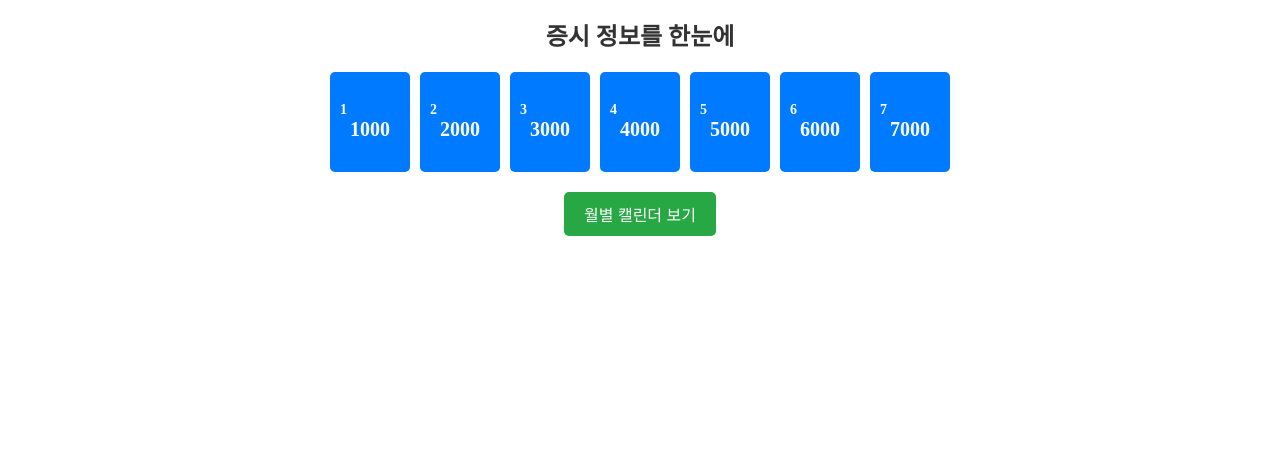
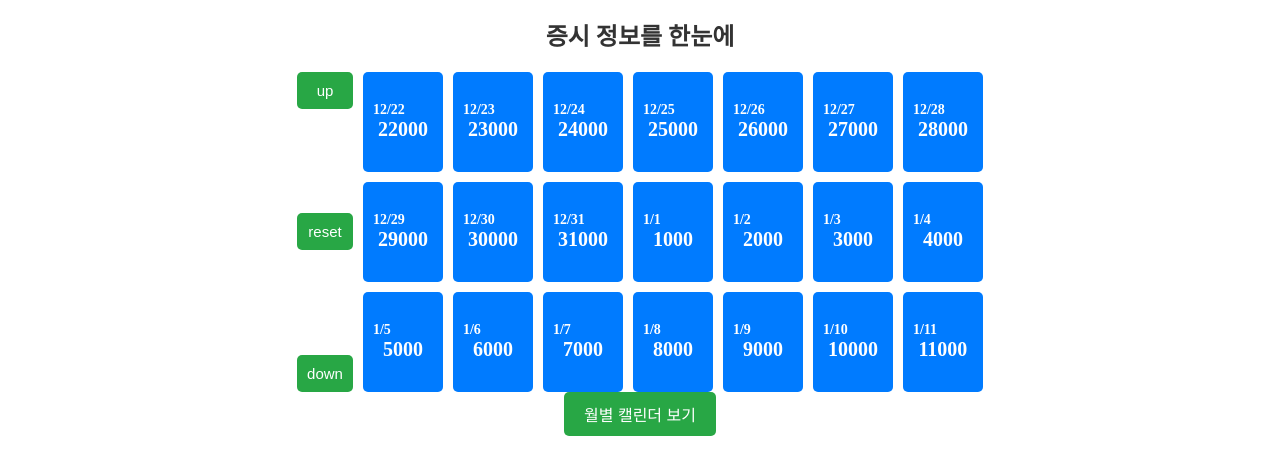
Before and after one commit to get-chance/get-chance.github.io, a plain HTML site: page index.html in a window 1280 px wide. Both pictures are taken after a click on the button "월별 캘린더 보기". Shown: the part 40-514 px from the top of the page. Drawn offline with Linux system fonts and the light colour scheme.

Commit message:
Add files via upload

```diff
--- a/index.html
+++ b/index.html
@@ -1,5 +1,6 @@
 <!DOCTYPE html>
 <html lang="en">
+
 <head>
     <meta charset="UTF-8">
     <meta name="viewport" content="width=device-width, initial-scale=1.0">
@@ -7,6 +8,7 @@
     <link rel="stylesheet" href="style.css">
     <script src="index.js"></script>
 </head>
+
 <body>
     <div id="header">
         <div id="container">
@@ -28,47 +30,98 @@
     <!-- 상세 보기 클릭시 캘린더를 띠우고, 선택시 캘린더를 닫고 해당 날짜에 대한 내용 출력 -->
     <section class="stock-info">
         <h1>증시 정보를 한눈에</h1>
-        <div class="box-container">
-            <div class="info-box" onclick="handleBoxClick('1')">
-                <span class="date">1</span>
-                <span class="number">1000</span>
+        <div id="panel">
+            <div id="up-down" style="display: none;">
+                <button class="panel-control" onClick="up()">up</button>
+                <button class="panel-control" onClick="reset()">reset</button>
+                <button class="panel-control" onClick="down()">down</button>
             </div>
-            <div class="info-box" onclick="handleBoxClick('2')">
-                <span class="date">2</span>
-                <span class="number">2000</span>
-            </div>
-            <div class="info-box" onclick="handleBoxClick('3')">
-                <span class="date">3</span>
-                <span class="number">3000</span>
-            </div>
-            <div class="info-box" onclick="handleBoxClick('4')">
-                <span class="date">4</span>
-                <span class="number">4000</span>
-            </div>
-            <div class="info-box" onclick="handleBoxClick('5')">
-                <span class="date">5</span>
-                <span class="number">5000</span>
-            </div>
-            <div class="info-box" onclick="handleBoxClick('6')">
-                <span class="date">6</span>
-                <span class="number">6000</span>
-            </div>
-            <div class="info-box" onclick="handleBoxClick('7')">
-                <span class="date">7</span>
-                <span class="number">7000</span>
+            <div id="box-container">
+                <div id="box-row0" class="box-row" style="display: none; order: 0">
+                </div>
+                <div id="box-row1" class="box-row" style="display: flex; order: 1">
+                    <!-- 예시 -->
+                    <div class="info-box" onclick="handleBoxClick('1')">
+                        <span class="date">1</span>
+                        <span class="number">1000</span>
+                    </div>
+                </div>
+                <div id="box-row2" class="box-row" style="display: none; order: 2">
+                </div>
             </div>
         </div>
-        <button class="details-button" onclick="showDetails()">월별 캘린더 보기</button>
+        <button id="details-button" class="details-button" onclick="toggleDetails()">월별 캘린더 보기</button>
     </section>
 
     <script>
-        function handleBoxClick(date) {
-            alert(`${date}일의 상세 정보를 확인하세요.`);
+        let isExpanded = false;
+        const initial = new Map();
+        let order = new Array(3);
+
+        for (let i = 0; i < 3; i++) {
+            order[i] = document.getElementById("box-row" + i);
         }
 
-        function showDetails() {
-            alert('월별 캘린더 상세보기로 이동합니다.');
+
+        // 초기화: 이번 주 표시
+        function initWeekBoxes() {
+            const nextDate = new Date(); // 현재 날짜 가져오기
+            nextDate.setDate(nextDate.getDate() - 8); // 현재 날짜에서 7일 빼기
+
+            for (let i = 0; i < 3; i++) {
+                let row = document.getElementById('box-row' + i);
+                row.innerHTML= '';
+
+                for (let j = 0; j < 7; j++) {
+                    nextDate.setDate(nextDate.getDate() + 1); // i일 후의 날짜 계산
+
+                    let month = nextDate.getMonth() + 1;
+                    let day = nextDate.getDate();
+
+                    initial.set(`${month}/${day}`, day * 1000);
+
+                    const box = createBox(month, day, day * 1000);
+                    row.appendChild(box);
+                }
+            }
         }
+
+        // 박스 생성 함수
+        function createBox(month, day, value) {
+            const box = document.createElement('div');
+            box.className = 'info-box';
+            box.onclick = () => handleBoxClick(day);
+            box.innerHTML = `<span class="date">${month}/${day}</span><span class="number">${value}</span>`;
+            return box;
+        }
+
+        function toggleDetails() {
+            if (!isExpanded) {
+                document.getElementById('box-row0').style.display = 'flex';
+                document.getElementById('box-row2').style.display = 'flex';
+                document.getElementById('up-down').style.display = 'flex';
+            } else {
+                document.getElementById('box-row0').style.display = 'none';
+                document.getElementById('box-row2').style.display = 'none';
+                document.getElementById('up-down').style.display = 'none';
+            }
+
+            isExpanded = !isExpanded;
+        }
+
+        function up() {
+            let temp = order[2];
+            order[1].style.order = 2;
+            order[2] = order[1];
+            order[0].style.order = 1;
+            order[1] = order[0];
+            temp.style.order = 0;
+            order[0] = temp;
+        }
+
+        // 페이지 로딩 후 DOMContentLoaded 이벤트에 따라 함수 호출
+        document.addEventListener('DOMContentLoaded', initWeekBoxes);
     </script>
 </body>
+
 </html>
--- a/style.css
+++ b/style.css
@@ -82,11 +82,30 @@ h1 {
     color: #333;
 }
 
-.box-container {
+#panel {
     display: flex;
+    align-items: stretch;
     justify-content: center;
     gap: 10px;
-    margin-bottom: 20px;
+}
+
+#up-down {
+    display: flex;
+    flex-direction: column;
+    justify-content: space-between;
+}
+
+#box-container {
+    display: flex; /* 세로로 박스를 쌓을 수 있도록 flex 설정 */
+    flex-direction: column;   /* 여러 줄이 세로로 쌓이게 설정 */
+    gap: 10px;
+}
+
+.box-row {
+    display: flex;
+    flex-wrap: wrap;
+    justify-content: center;
+    gap: 10px;
 }
 
 .info-box {
@@ -135,3 +154,21 @@ h1 {
     background-color: #218838;
     transform: scale(1.05);
 }
+
+.panel-control {
+    padding: 10px 10px;
+    font-size: 15px;
+    background-color: #28a745;
+    color: white;
+    border-radius: 5px;
+}
+
+.panel-control:hover {
+    background-color: #218838;
+    transform: scale(1.05);
+}
+
+.highlight {
+    background-color: #FFC107; /* 이번 주 강조 색 */
+    color: #333;
+}
```
